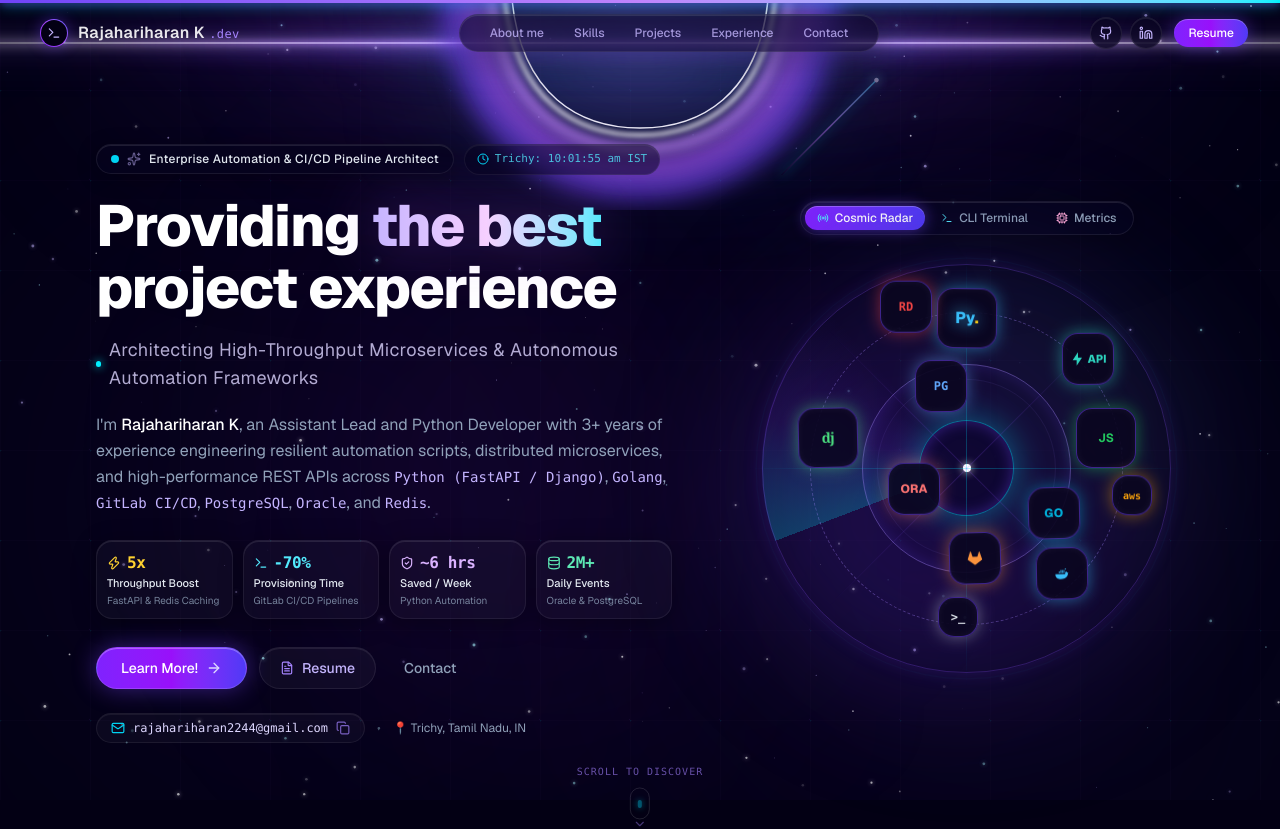
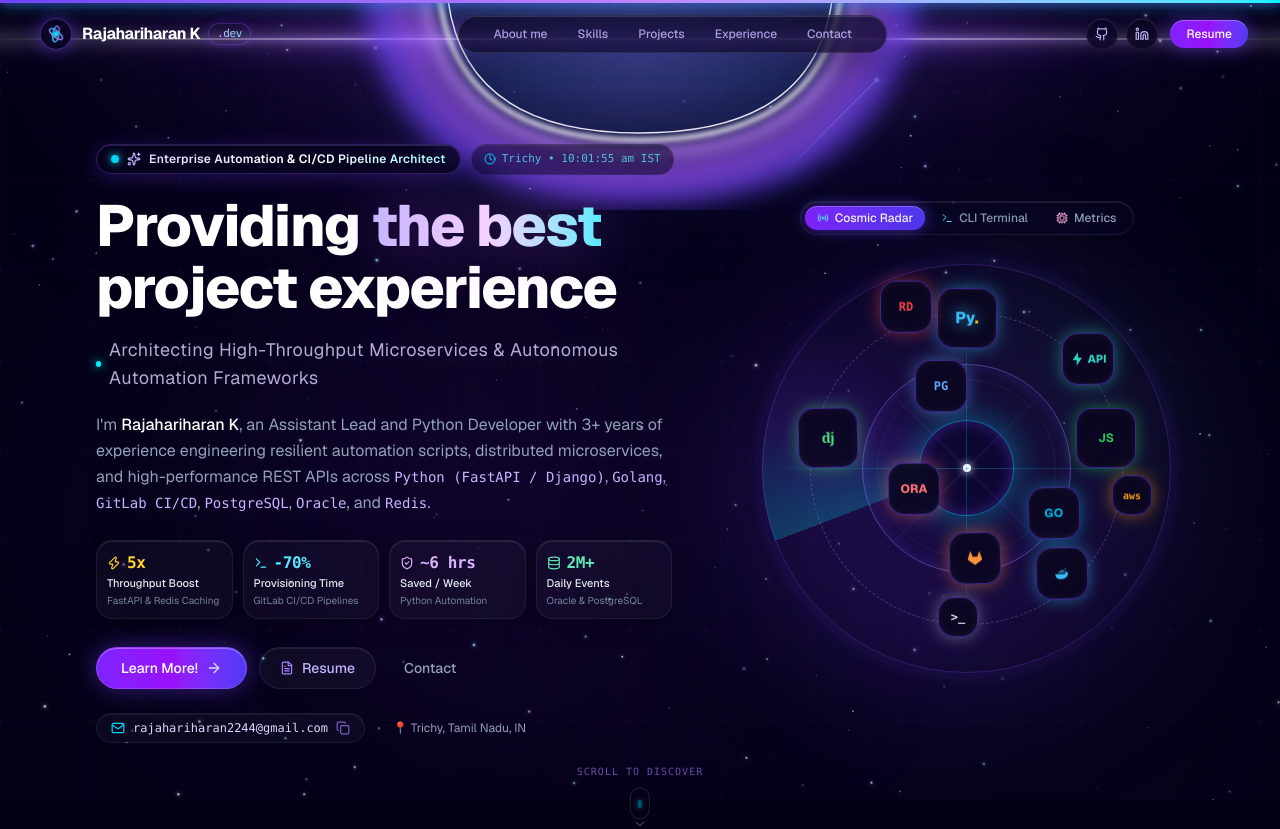
Before and after one commit to Rajahariharandev/Portfolio, a Next.js app: page / in a window 1280 px wide. Shown: the top 829 px of the page. Built offline with nearby package versions, Linux system fonts and the light colour scheme.

Commit message:
feat: align brand logo, wider accretion cradle, and cosmic badge with theme

```diff
--- a/src/components/cosmic/BlackHole.tsx
+++ b/src/components/cosmic/BlackHole.tsx
@@ -9,67 +9,67 @@ export function BlackHole() {
       className="absolute top-0 left-1/2 -translate-x-1/2 w-full max-w-[1600px] h-[340px] pointer-events-none overflow-hidden z-10 flex flex-col items-center select-none"
       aria-hidden="true"
     >
-      {/* 1. Ethereal Aurora Atmospheric Glows (Silky smooth amethyst & deep indigo) */}
-      <div className="absolute -top-[140px] left-1/2 -translate-x-1/2 w-[980px] h-[300px] bg-gradient-to-b from-[#7042f8]/45 via-[#4c1d95]/25 to-transparent blur-[110px] rounded-full" />
-      <div className="absolute -top-[80px] left-1/2 -translate-x-1/2 w-[620px] h-[220px] bg-gradient-to-b from-[#c084fc]/35 via-[#581c87]/20 to-transparent blur-[80px] rounded-full" />
-      <div className="absolute top-[5px] left-1/2 -translate-x-1/2 w-[380px] h-[130px] bg-cyan-400/15 blur-[65px] rounded-full" />
+      {/* 1. Deep Celestial Nebula Atmospheric Glows (Velvety violet & electric cyan) */}
+      <div className="absolute -top-[140px] left-1/2 -translate-x-1/2 w-[1000px] h-[300px] bg-gradient-to-b from-[#7042f8]/50 via-[#4c1d95]/25 to-transparent blur-[120px] rounded-full" />
+      <div className="absolute -top-[80px] left-1/2 -translate-x-1/2 w-[650px] h-[220px] bg-gradient-to-b from-[#c084fc]/40 via-[#581c87]/20 to-transparent blur-[85px] rounded-full" />
+      <div className="absolute top-[8px] left-1/2 -translate-x-1/2 w-[420px] h-[130px] bg-cyan-400/18 blur-[65px] rounded-full" />
 
-      {/* 2. Soft Volumetric God-Rays (Gentle downward illumination into the hero text) */}
-      <div className="absolute top-[20px] left-1/2 -translate-x-1/2 w-[860px] h-[300px] opacity-25 bg-[radial-gradient(ellipse_at_top,_var(--tw-gradient-stops))] from-violet-300/30 via-purple-900/10 to-transparent blur-3xl" />
+      {/* 2. Soft Volumetric God-Rays illuminating hero typography */}
+      <div className="absolute top-[20px] left-1/2 -translate-x-1/2 w-[880px] h-[300px] opacity-25 bg-[radial-gradient(ellipse_at_top,_var(--tw-gradient-stops))] from-violet-300/30 via-purple-900/10 to-transparent blur-3xl" />
 
-      {/* 3. Razor-Thin Elegant Horizontal Photon Flare (Cinema-grade lens flare) */}
-      <div className="absolute top-[42px] left-1/2 -translate-x-1/2 w-[160%] h-[1.5px] bg-gradient-to-r from-transparent via-[#ffffff] to-transparent shadow-[0_0_12px_#ffffff,0_0_24px_#c084fc,0_0_48px_#7042f8]" />
-      <div className="absolute top-[40px] left-1/2 -translate-x-1/2 w-[110%] h-[6px] bg-gradient-to-r from-transparent via-[#c084fc] to-transparent blur-[2.5px] opacity-80" />
-      <div className="absolute top-[37px] left-1/2 -translate-x-1/2 w-[85%] h-[18px] bg-gradient-to-r from-transparent via-[#7042f8]/60 to-transparent blur-[10px]" />
-      <div className="absolute top-[30px] left-1/2 -translate-x-1/2 w-[50%] h-[40px] bg-gradient-to-r from-transparent via-[#38bdf8]/20 to-transparent blur-[20px]" />
+      {/* 3. Ethereal Horizontal Photon Flare (Softened edges, bright radiant center) */}
+      <div className="absolute top-[38px] left-1/2 -translate-x-1/2 w-[120%] h-[2px] bg-gradient-to-r from-transparent via-[#ffffff] to-transparent opacity-85 shadow-[0_0_15px_#ffffff,0_0_30px_#c084fc,0_0_60px_#7042f8]" />
+      <div className="absolute top-[36px] left-1/2 -translate-x-1/2 w-[90%] h-[7px] bg-gradient-to-r from-transparent via-[#c084fc] to-transparent blur-[3px] opacity-75" />
+      <div className="absolute top-[32px] left-1/2 -translate-x-1/2 w-[70%] h-[20px] bg-gradient-to-r from-transparent via-[#7042f8]/70 to-transparent blur-[12px]" />
+      <div className="absolute top-[24px] left-1/2 -translate-x-1/2 w-[45%] h-[45px] bg-gradient-to-r from-transparent via-[#38bdf8]/25 to-transparent blur-[22px]" />
 
-      {/* 4. Gravitational Lensing U-Arc (Silky smooth SVG curvature wrapping below navbar) */}
-      <div className="relative top-0 w-[500px] h-[210px] flex items-center justify-center">
+      {/* 4. Majestic Gravitational Lensing U-Arc (Wider 640px cradle framing the navbar) */}
+      <div className="relative top-0 w-[640px] h-[210px] flex items-center justify-center">
         <svg
           className="w-full h-full"
-          viewBox="0 0 500 210"
+          viewBox="0 0 640 210"
           fill="none"
           xmlns="http://www.w3.org/2000/svg"
         >
           {/* Outer Soft Amethyst Halo */}
           <path
-            d="M 65 0 C 80 138, 168 185, 250 185 C 332 185, 420 138, 435 0"
+            d="M 60 0 C 80 148, 200 188, 320 188 C 440 188, 560 148, 580 0"
             stroke="#7042f8"
-            strokeWidth="32"
+            strokeWidth="34"
             strokeLinecap="round"
-            className="opacity-60 blur-md"
+            className="opacity-65 blur-md"
           />
 
           {/* Radiant Violet Lensing Ribbon */}
           <path
-            d="M 85 0 C 98 124, 175 166, 250 166 C 325 166, 402 124, 415 0"
+            d="M 85 0 C 105 134, 210 170, 320 170 C 430 170, 535 134, 555 0"
             stroke="#a855f7"
-            strokeWidth="16"
+            strokeWidth="18"
             strokeLinecap="round"
-            filter="url(#elegant-violet-glow)"
+            filter="url(#wide-violet-glow)"
           />
 
           {/* Shimmering Ethereal Magenta Ring */}
           <path
-            d="M 102 0 C 114 112, 182 148, 250 148 C 318 148, 386 112, 398 0"
+            d="M 105 0 C 122 120, 218 152, 320 152 C 422 152, 518 120, 535 0"
             stroke="#c084fc"
-            strokeWidth="8"
+            strokeWidth="9"
             strokeLinecap="round"
-            filter="url(#elegant-magenta-glow)"
+            filter="url(#wide-magenta-glow)"
           />
 
           {/* Diamond-White Relativistic Photon Beam */}
           <path
-            d="M 115 0 C 126 102, 188 135, 250 135 C 312 135, 374 102, 385 0"
+            d="M 120 0 C 135 110, 224 140, 320 140 C 416 140, 505 110, 520 0"
             stroke="#ffffff"
-            strokeWidth="3.5"
+            strokeWidth="4"
             strokeLinecap="round"
-            filter="url(#elegant-white-beam)"
+            filter="url(#wide-white-beam)"
           />
 
-          {/* Whisper-thin Pure Light Filament */}
+          {/* Pure Light Filament */}
           <path
-            d="M 122 0 C 132 96, 190 128, 250 128 C 310 128, 368 96, 378 0"
+            d="M 128 0 C 142 104, 226 133, 320 133 C 414 133, 498 104, 512 0"
             stroke="#f8fafc"
             strokeWidth="1.5"
             strokeLinecap="round"
@@ -77,13 +77,13 @@ export function BlackHole() {
           />
 
           <defs>
-            <filter id="elegant-violet-glow" x="-30%" y="-30%" width="160%" height="160%">
-              <feGaussianBlur stdDeviation="12" />
+            <filter id="wide-violet-glow" x="-30%" y="-30%" width="160%" height="160%">
+              <feGaussianBlur stdDeviation="14" />
             </filter>
-            <filter id="elegant-magenta-glow" x="-20%" y="-20%" width="140%" height="140%">
-              <feGaussianBlur stdDeviation="6" />
+            <filter id="wide-magenta-glow" x="-20%" y="-20%" width="140%" height="140%">
+              <feGaussianBlur stdDeviation="7" />
             </filter>
-            <filter id="elegant-white-beam" x="-20%" y="-20%" width="140%" height="140%">
+            <filter id="wide-white-beam" x="-20%" y="-20%" width="140%" height="140%">
               <feGaussianBlur stdDeviation="2.5" />
             </filter>
           </defs>
@@ -91,12 +91,12 @@ export function BlackHole() {
 
         {/* Breathing Celestial Accretion Glow */}
         <motion.div
-          animate={{ opacity: [0.6, 0.9, 0.6], scale: [0.98, 1.02, 0.98] }}
+          animate={{ opacity: [0.65, 0.95, 0.65], scale: [0.98, 1.02, 0.98] }}
           transition={{ duration: 4.5, repeat: Infinity, ease: "easeInOut" }}
-          className="absolute -top-8 w-[380px] h-[160px] rounded-full pointer-events-none"
+          className="absolute -top-8 w-[440px] h-[170px] rounded-full pointer-events-none"
           style={{
-            background: "radial-gradient(circle, rgba(168,85,247,0.18) 0%, rgba(112,66,248,0.06) 60%, transparent 100%)",
-            filter: "blur(22px)",
+            background: "radial-gradient(circle, rgba(168,85,247,0.2) 0%, rgba(112,66,248,0.06) 60%, transparent 100%)",
+            filter: "blur(24px)",
           }}
         />
       </div>
--- a/src/components/layout/Navbar.tsx
+++ b/src/components/layout/Navbar.tsx
@@ -2,7 +2,7 @@
 
 import React, { useState, useEffect } from "react";
 import Link from "next/link";
-import { Terminal, Menu, X } from "lucide-react";
+import { Menu, X } from "lucide-react";
 import { motion, AnimatePresence } from "motion/react";
 import { GithubIcon, LinkedinIcon } from "@/components/ui/Icons";
 import { profileData } from "@/data/profile";
@@ -48,32 +48,57 @@ export function Navbar() {
   return (
     <header
       className={`fixed top-0 left-0 right-0 z-50 transition-all duration-300 py-3 sm:py-3.5 px-4 sm:px-8 ${
-        scrolled ? "bg-[#030014]/80 backdrop-blur-xl border-b border-white/[0.06] shadow-lg shadow-black/40" : "bg-transparent"
+        scrolled ? "bg-[#030014]/85 backdrop-blur-2xl border-b border-white/[0.06] shadow-lg shadow-black/40" : "bg-transparent"
       }`}
     >
       <div className="max-w-7xl mx-auto flex items-center justify-between">
-        {/* Left: Brand with glowing logo */}
+        {/* Left: Celestial Atom Logo + Theme-Aligned Developer Brand */}
         <Link
           href="/"
           className="flex items-center gap-2.5 text-sm sm:text-base font-semibold tracking-tight text-[#F4F4F7] hover:text-white transition-colors focus-ring rounded-full px-2 py-1 group"
         >
-          <div className="w-7 h-7 rounded-full bg-gradient-to-tr from-violet-600 via-purple-500 to-indigo-500 p-[1px] shadow-[0_0_15px_rgba(112,66,248,0.4)] group-hover:shadow-[0_0_22px_rgba(112,66,248,0.7)] transition-shadow">
-            <div className="w-full h-full rounded-full bg-[#030014] flex items-center justify-center text-violet-300">
-              <Terminal className="w-3.5 h-3.5" />
-            </div>
+          {/* Glowing Cosmic Atom Icon matching reference */}
+          <div className="relative w-8 h-8 rounded-full bg-[#0a0524] border border-violet-500/40 p-1 flex items-center justify-center shadow-[0_0_18px_rgba(112,66,248,0.5)] group-hover:shadow-[0_0_26px_rgba(0,240,255,0.7)] group-hover:border-cyan-400/60 transition-all">
+            <svg
+              className="w-5 h-5 text-cyan-400 animate-[spin_10s_linear_infinite]"
+              viewBox="0 0 24 24"
+              fill="none"
+              stroke="currentColor"
+              strokeWidth="1.6"
+            >
+              <circle cx="12" cy="12" r="2.5" fill="#00f0ff" className="shadow-[0_0_8px_#00f0ff]" />
+              <ellipse cx="12" cy="12" rx="9.5" ry="3.8" transform="rotate(30 12 12)" stroke="url(#nav-logo-grad1)" />
+              <ellipse cx="12" cy="12" rx="9.5" ry="3.8" transform="rotate(-30 12 12)" stroke="url(#nav-logo-grad2)" />
+              <defs>
+                <linearGradient id="nav-logo-grad1" x1="0%" y1="0%" x2="100%" y2="100%">
+                  <stop offset="0%" stopColor="#00f0ff" />
+                  <stop offset="100%" stopColor="#a855f7" />
+                </linearGradient>
+                <linearGradient id="nav-logo-grad2" x1="0%" y1="0%" x2="100%" y2="100%">
+                  <stop offset="0%" stopColor="#c084fc" />
+                  <stop offset="100%" stopColor="#38bdf8" />
+                </linearGradient>
+              </defs>
+            </svg>
           </div>
-          <span className="font-semibold tracking-wide text-white/90 group-hover:text-white">
-            {profileData.name} <span className="text-violet-400 font-mono text-xs font-normal">.dev</span>
-          </span>
+
+          <div className="flex items-center gap-2">
+            <span className="font-bold tracking-tight text-white group-hover:text-cyan-200 transition-colors">
+              Rajahariharan K
+            </span>
+            <span className="text-[11px] font-mono font-medium text-transparent bg-clip-text bg-gradient-to-r from-violet-300 to-cyan-300 px-2 py-0.5 rounded-full bg-violet-950/50 border border-violet-500/30 shadow-[0_0_10px_rgba(112,66,248,0.25)]">
+              .dev
+            </span>
+          </div>
         </Link>
 
-        {/* Center: Frosted Glass Floating Pill Nav (Ultra-refined Apple/Linear styling) */}
-        <nav className="hidden md:flex items-center gap-0.5 bg-[#07031e]/60 border border-white/[0.08] rounded-full px-4 py-1.5 backdrop-blur-2xl shadow-[0_8px_32px_0_rgba(0,0,0,0.37),inset_0_1px_0_0_rgba(255,255,255,0.1)]">
+        {/* Center: Frosted Glass Floating Pill Nav (Embraced inside Black Hole U-Arc) */}
+        <nav className="hidden md:flex items-center gap-0.5 bg-[#07031e]/70 border border-white/[0.09] rounded-full px-5 py-1.5 backdrop-blur-2xl shadow-[0_8px_32px_0_rgba(0,0,0,0.4),inset_0_1px_0_0_rgba(255,255,255,0.12)]">
           {navLinks.map((link) => (
             <a
               key={link.label}
               href={link.href}
-              className="px-3.5 py-1 text-xs font-medium text-[#c4b5fd]/80 hover:text-white hover:bg-white/[0.06] rounded-full transition-all focus-ring"
+              className="px-3.5 py-1 text-xs font-medium text-[#c4b5fd]/85 hover:text-white hover:bg-white/[0.08] rounded-full transition-all focus-ring"
             >
               {link.label}
             </a>
@@ -86,7 +111,7 @@ export function Navbar() {
             href={profileData.contact.github}
             target="_blank"
             rel="noopener noreferrer"
-            className="w-8 h-8 rounded-full bg-[#080320]/70 border border-white/[0.08] flex items-center justify-center text-[#c4b5fd] hover:text-white hover:border-violet-500/60 hover:shadow-[0_0_15px_rgba(112,66,248,0.35)] backdrop-blur-md transition-all shadow-[inset_0_1px_0_0_rgba(255,255,255,0.08)]"
+            className="w-8 h-8 rounded-full bg-[#080320]/75 border border-white/[0.08] flex items-center justify-center text-[#c4b5fd] hover:text-white hover:border-violet-500/60 hover:shadow-[0_0_15px_rgba(112,66,248,0.35)] backdrop-blur-md transition-all shadow-[inset_0_1px_0_0_rgba(255,255,255,0.08)]"
             aria-label="GitHub Profile"
           >
             <GithubIcon className="w-3.5 h-3.5" />
@@ -95,7 +120,7 @@ export function Navbar() {
             href={profileData.contact.linkedin}
             target="_blank"
             rel="noopener noreferrer"
-            className="w-8 h-8 rounded-full bg-[#080320]/70 border border-white/[0.08] flex items-center justify-center text-[#c4b5fd] hover:text-white hover:border-violet-500/60 hover:shadow-[0_0_15px_rgba(112,66,248,0.35)] backdrop-blur-md transition-all shadow-[inset_0_1px_0_0_rgba(255,255,255,0.08)]"
+            className="w-8 h-8 rounded-full bg-[#080320]/75 border border-white/[0.08] flex items-center justify-center text-[#c4b5fd] hover:text-white hover:border-violet-500/60 hover:shadow-[0_0_15px_rgba(112,66,248,0.35)] backdrop-blur-md transition-all shadow-[inset_0_1px_0_0_rgba(255,255,255,0.08)]"
             aria-label="LinkedIn Profile"
           >
             <LinkedinIcon className="w-3.5 h-3.5" />
@@ -103,7 +128,7 @@ export function Navbar() {
           <a
             href="/resume/resume.pdf"
             download="Raja_Hariharan_Resume.pdf"
-            className="px-3.5 py-1.5 rounded-full text-xs font-medium bg-gradient-to-r from-violet-600 via-purple-600 to-indigo-600 text-white shadow-[0_0_18px_rgba(112,66,248,0.45),inset_0_1px_0_0_rgba(255,255,255,0.25)] hover:shadow-[0_0_25px_rgba(112,66,248,0.7)] hover:scale-[1.02] active:scale-[0.98] transition-all ml-1"
+            className="px-4 py-1.5 rounded-full text-xs font-medium bg-gradient-to-r from-violet-600 via-purple-600 to-indigo-600 text-white shadow-[0_0_20px_rgba(112,66,248,0.5),inset_0_1px_0_0_rgba(255,255,255,0.3)] hover:shadow-[0_0_28px_rgba(112,66,248,0.8)] hover:scale-[1.02] active:scale-[0.98] transition-all ml-1"
           >
             Resume
           </a>
--- a/src/components/sections/Hero.tsx
+++ b/src/components/sections/Hero.tsx
@@ -40,13 +40,13 @@ export function Hero() {
     offset: ["start start", "end start"],
   });
 
-  const yBlackHole = useTransform(scrollYProgress, [0, 1], [0, 110]);
-  const yContent = useTransform(scrollYProgress, [0, 1], [0, 50]);
+  const yBlackHole = useTransform(scrollYProgress, [0, 1], [0, 100]);
+  const yContent = useTransform(scrollYProgress, [0, 1], [0, 45]);
   const opacityContent = useTransform(scrollYProgress, [0, 0.75], [1, 0.1]);
   const scaleHero = useTransform(scrollYProgress, [0, 1], [1, 0.96]);
 
   const roles = [
-    "Assistant Lead – Python Developer & Backend Automation",
+    "Assistant Lead – Python Developer & Automation",
     "Enterprise Automation & CI/CD Pipeline Architect",
     "FastAPI, Django & Golang Microservices Specialist",
     "High-Performance Database & Caching Engineer",
@@ -165,14 +165,14 @@ export function Hero() {
             initial="hidden"
             animate="visible"
           >
-            {/* Live Clock & Promoted Status Pill */}
+            {/* Live Clock & Promoted Status Pill (Attractive, Theme-Aligned) */}
             <motion.div variants={itemVariants} className="mb-5 flex flex-wrap items-center gap-2.5">
-              <div className="inline-flex items-center gap-2 py-1.5 px-3.5 rounded-full border border-white/[0.08] bg-[#07031e]/70 backdrop-blur-xl shadow-[0_4px_20px_rgba(0,0,0,0.25),inset_0_1px_0_0_rgba(255,255,255,0.1)]">
+              <div className="inline-flex items-center gap-2 py-1.5 px-3.5 rounded-full border border-violet-500/30 bg-[#07031e]/75 backdrop-blur-xl shadow-[0_4px_20px_rgba(112,66,248,0.25),inset_0_1px_0_0_rgba(255,255,255,0.12)]">
                 <span className="relative flex h-2 w-2">
                   <span className="animate-ping absolute inline-flex h-full w-full rounded-full bg-cyan-400 opacity-75" />
-                  <span className="relative inline-flex rounded-full h-2 w-2 bg-cyan-400" />
+                  <span className="relative inline-flex rounded-full h-2 w-2 bg-cyan-400 shadow-[0_0_8px_#00f0ff]" />
                 </span>
-                <Sparkles className="w-3.5 h-3.5 text-violet-300 animate-pulse" />
+                <Sparkles className="w-3.5 h-3.5 text-violet-300" />
                 <AnimatePresence mode="wait">
                   <motion.span
                     key={activeRoleIndex}
@@ -180,7 +180,7 @@ export function Hero() {
                     animate={{ opacity: 1, y: 0 }}
                     exit={{ opacity: 0, y: -6 }}
                     transition={{ duration: 0.3 }}
-                    className="text-xs font-medium text-slate-200 tracking-wide"
+                    className="text-xs font-semibold text-transparent bg-clip-text bg-gradient-to-r from-violet-200 via-white to-cyan-200 tracking-wide"
                   >
                     {roles[activeRoleIndex]}
                   </motion.span>
@@ -190,7 +190,7 @@ export function Hero() {
               {currentTime && (
                 <div className="inline-flex items-center gap-1.5 py-1.5 px-3 rounded-full border border-white/[0.06] bg-[#07031e]/50 text-[11px] font-mono text-cyan-300/80 backdrop-blur-xl shadow-[inset_0_1px_0_0_rgba(255,255,255,0.06)]">
                   <Clock className="w-3 h-3 text-cyan-400" />
-                  <span>Trichy: {currentTime} IST</span>
+                  <span>Trichy • {currentTime} IST</span>
                 </div>
               )}
             </motion.div>
```
